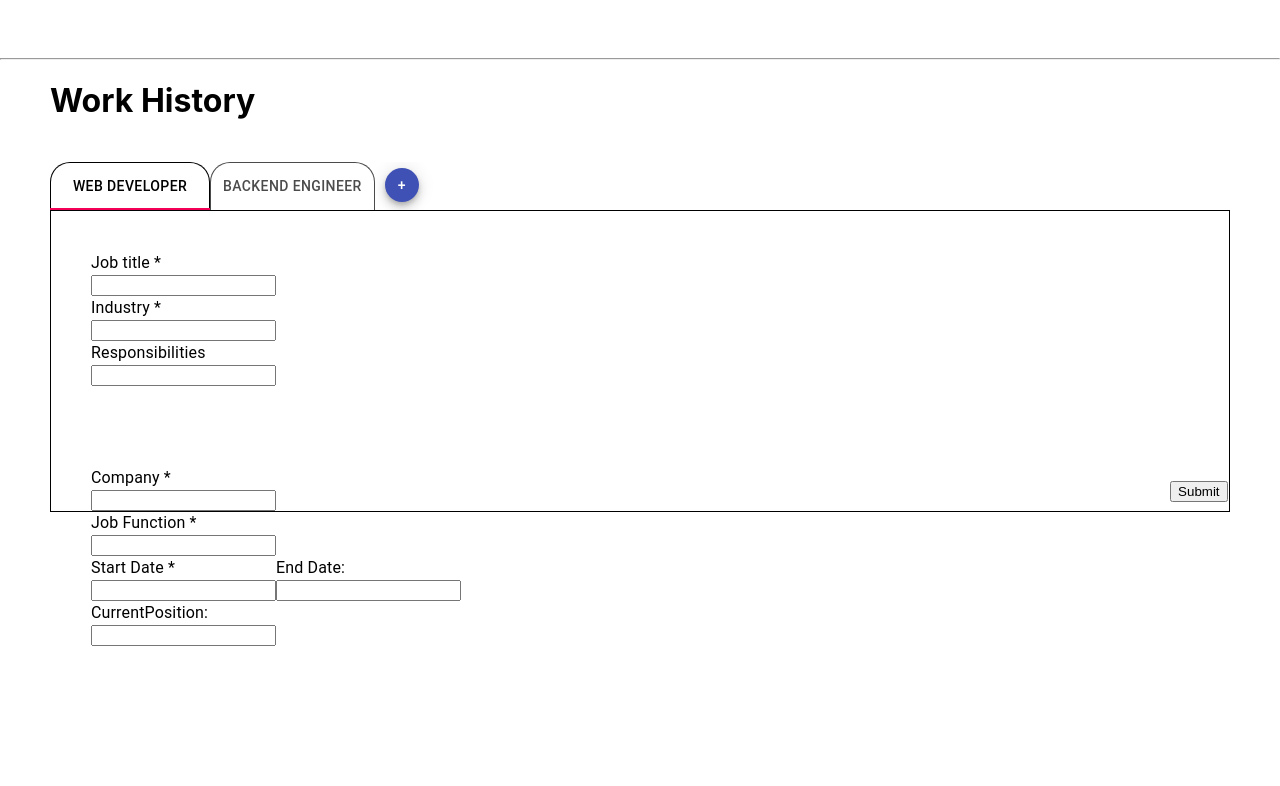
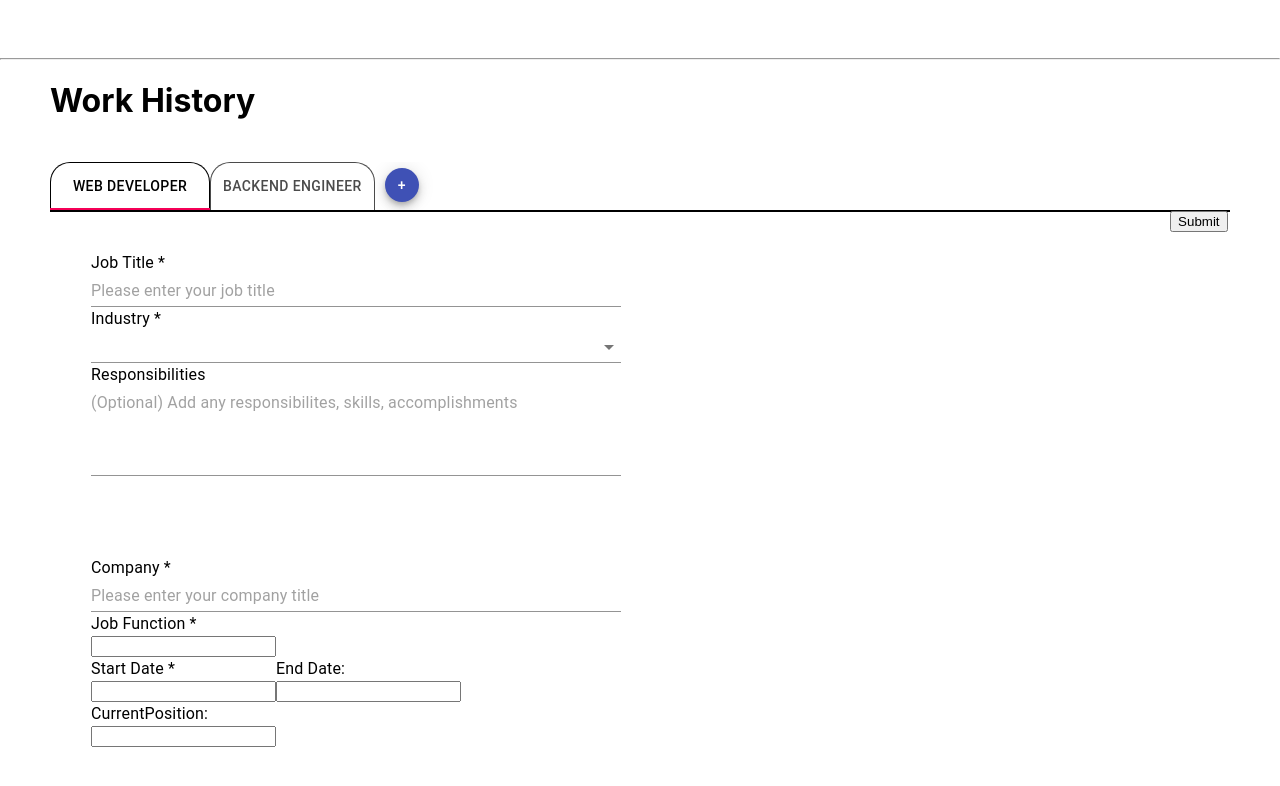
Before and after one commit to jclarkGRC/AliroWorkHistoryAssignment, a React (Create React App) app: page /#/ in a window 1280 px wide. Shown: the top 786 px of the page. Built offline with nearby package versions, Linux system fonts and the light colour scheme.

Commit message:
updated some input fields

```diff
--- a/src/components/FormTabs.tsx
+++ b/src/components/FormTabs.tsx
@@ -3,6 +3,10 @@ import Tabs from '@material-ui/core/Tabs';
 import Tab from '@material-ui/core/Tab';
 import Typography from '@material-ui/core/Typography';
 import Fab from '@material-ui/core/Fab';
+import TextField from "@material-ui/core/TextField/TextField";
+import Select from "@material-ui/core/Select/Select";
+import Input from "@material-ui/core/Input/Input";
+import MenuItem from '@material-ui/core/MenuItem';
 
 const tabStyles = {
   borderLeft: "1px solid black",
@@ -16,6 +20,8 @@ interface TabContainerProps {
   children?: React.ReactNode;
 }
 
+
+
 function TabContainer(props: TabContainerProps) {
   return (
     <Typography component="div">
@@ -26,27 +32,58 @@ function TabContainer(props: TabContainerProps) {
 
 function JobForm() {
   return (
-    <div style={{border: "1px solid black", height: "300px", position: "relative"}}>
+    <div style={{border: "1px solid black", height: "400spx", position: "relative"}}>
       <form>
           <div style={{float: "left", padding: "40px", width: "45%"}}>
             <label>
-            Job title *
-            <input type="text" name="name" />
+            Job Title *
+            <TextField
+              id="standard-full-width"
+              placeholder="Please enter your job title"
+              fullWidth
+              InputLabelProps={{
+                shrink: true,
+              }}
+            />
             </label>
             <label>
             Industry *
-            <input type="text" name="name" />
+              <br/>
+              <Select
+                input={<Input name="age" id="age-helper" />}
+                fullWidth
+              >
+                <MenuItem value="">
+                  <em>None</em>
+                </MenuItem>
+                <MenuItem value={10}>Ten</MenuItem>
+                <MenuItem value={20}>Twenty</MenuItem>
+                <MenuItem value={30}>Thirty</MenuItem>
+              </Select>
             </label>
             <label>
             Responsibilities
-            <input type="text" name="name" />
+            <TextField
+              id="standard-multiline-static"
+              multiline
+              rows="4"
+              placeholder="(Optional) Add any responsibilites, skills, accomplishments"
+              fullWidth
+            />
             </label>
           </div>
 
           <div style={{float: "left", padding: "40px", width: "45%"}}>
             <label>
               Company *
-              <input type="text" name="name" />
+              <TextField
+              id="standard-full-width"
+              placeholder="Please enter your company title"
+              fullWidth
+              InputLabelProps={{
+                shrink: true,
+              }}
+            />
             </label>
             <label>
               Job Function *
```
